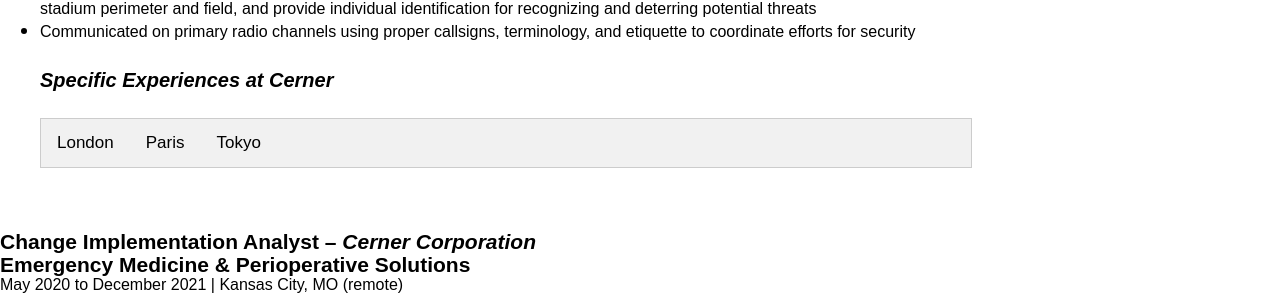
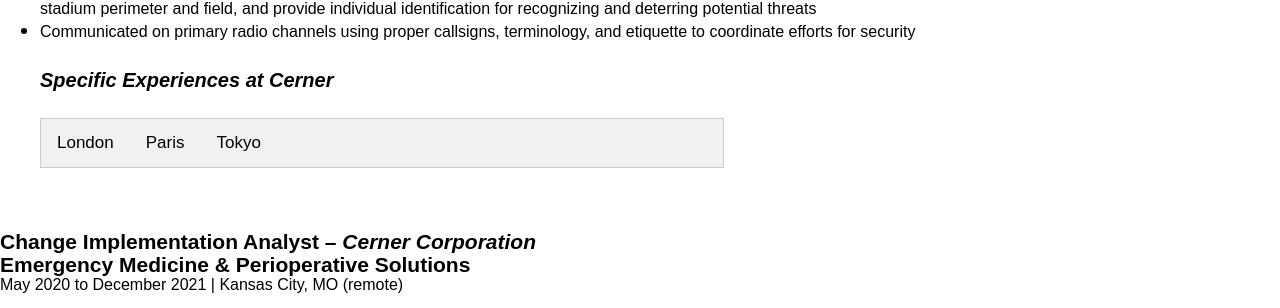
Before and after one commit to k-brew/personal-site, a Jekyll site: the page built from files/CV.html, in a window 1280 px wide. Shown: the part 456-764 px from the top of the page. Built offline with Jekyll 4.4.1, drawn with Linux system fonts in a browser that asks for light colours.

Commit message:
Update CV.html

```diff
--- a/files/CV.html
+++ b/files/CV.html
@@ -5,14 +5,14 @@
 
 <html>
 <head>
-<meta name="viewport" content="width=device-width, initial-scale=1">
+<meta name="viewport" content="width=80%, initial-scale=1">
 <style>
 /* Style the tab */
 .tab {
   overflow: hidden;
   border: 1px solid #ccc;
   background-color: #f1f1f1;
-  width: 75%;
+  width: 55%;
 }
 
 /* Style the buttons inside the tab */
@@ -43,6 +43,7 @@
   padding: 6px 12px;
   border: 1px solid #ccc;
   border-top: none;
+  width: 80%;
 }
 
 /* Style the close button */
```
